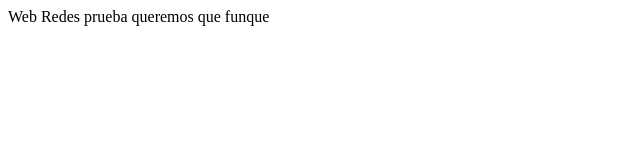
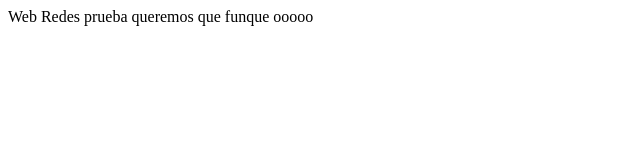
Before and after one commit to TTORMENTL/AdminRedes, a plain HTML site: page index.html in a window 1280 px wide. Shown: the full height of the page, 0-640 px from the left. Drawn offline with Linux system fonts and the light colour scheme.

Commit message:
intento2

```diff
--- a/index.html
+++ b/index.html
@@ -9,5 +9,6 @@
 Web Redes
 prueba
 queremos que funque
+ooooo
 </body>
 </html>
```
